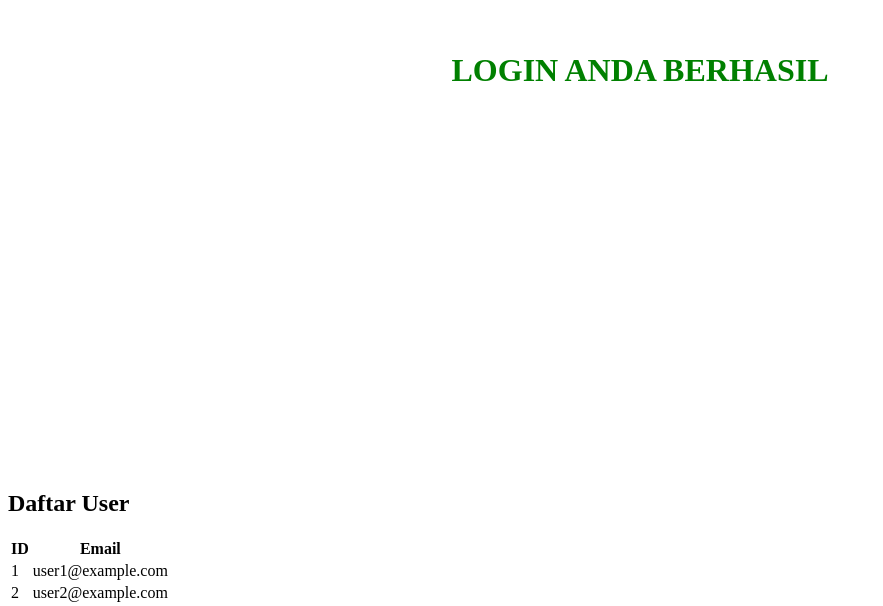
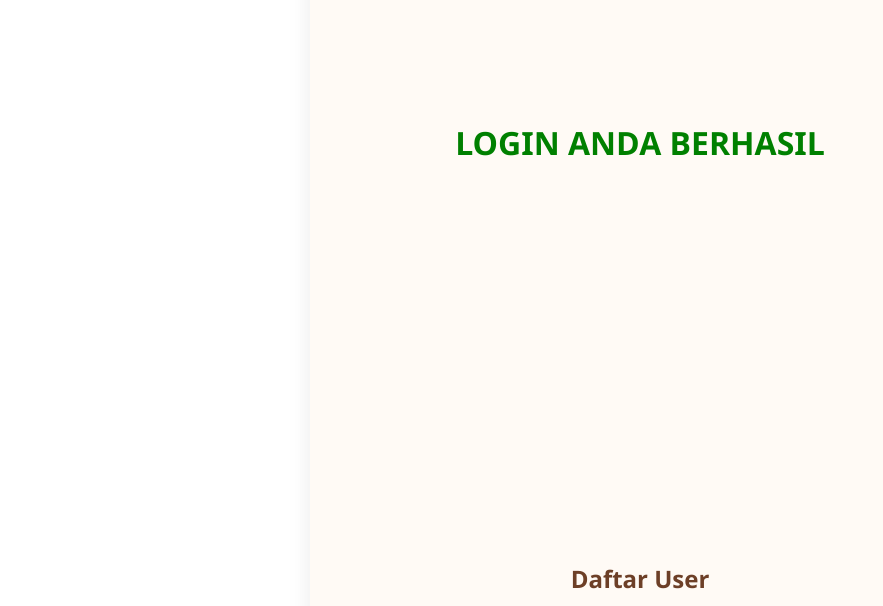
Before and after one commit to Reyvanclief7/FE_coffee_shop, a React (Vite) app: page /dashboard in a window 1280 px wide. Shown: the part 338-944 px from the top of the page, without its empty margins (0-883 px from the left). Built offline with nearby package versions, Linux system fonts and the light colour scheme.

Commit message:
update dashboard

```diff
--- /dev/null
+++ b/src/styles/Dashboard.css
@@ -0,0 +1,61 @@
+.dashboard-container {
+  padding: 40px;
+  background-color: #f9f9f9;
+  font-family: "Segoe UI", sans-serif;
+}
+
+h1 {
+  text-align: center;
+  margin-bottom: 30px;
+  color: #3e3e3e;
+}
+
+.product-grid {
+  display: grid;
+  grid-template-columns: repeat(auto-fit, minmax(260px, 1fr));
+  gap: 20px;
+}
+
+.product-card {
+  background-color: white;
+  border-radius: 12px;
+  box-shadow: 0 4px 12px rgba(0, 0, 0, 0.1);
+  padding: 16px;
+  text-align: center;
+  transition: 0.3s ease;
+}
+
+.product-card:hover {
+  transform: translateY(-5px);
+}
+
+.product-card img {
+  width: 100%;
+  height: 150px;
+  object-fit: cover;
+  border-radius: 8px;
+}
+
+.btn-group {
+  display: flex;
+  justify-content: center;
+  gap: 10px;
+  margin-top: 10px;
+}
+
+.btn {
+  padding: 8px 12px;
+  border: none;
+  border-radius: 8px;
+  cursor: pointer;
+  color: white;
+  font-weight: bold;
+}
+
+.btn.update {
+  background-color: #ffc107;
+}
+
+.btn.delete {
+  background-color: #dc3545;
+}
--- a/src/styles/FormStyle.css
+++ b/src/styles/FormStyle.css
@@ -39,3 +39,39 @@
 .auth-form-container button:hover {
   background-color: #0056b3;
 }
+
+.dashboard-container {
+  max-width: 600px;
+  margin: 50px auto;
+  padding: 30px;
+  background-color: #fffaf5;
+  border-radius: 15px;
+  box-shadow: 0 8px 25px rgba(0, 0, 0, 0.08);
+  font-family: 'Segoe UI', sans-serif;
+}
+
+.dashboard-container h2 {
+  text-align: center;
+  color: #6d3f27;
+  margin-bottom: 25px;
+}
+
+table {
+  width: 100%;
+  border-collapse: collapse;
+}
+
+table th, table td {
+  padding: 12px 15px;
+  border: 1px solid #e0c3b1;
+  text-align: left;
+}
+
+table th {
+  background-color: #d78d6b;
+  color: white;
+}
+
+table tr:nth-child(even) {
+  background-color: #f9f3ef;
+}
```
